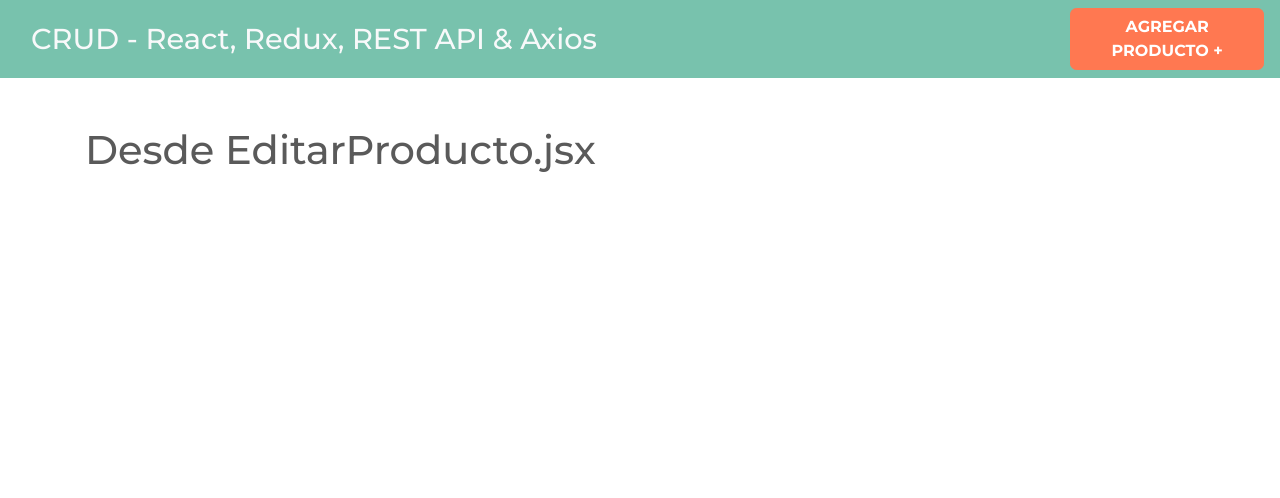
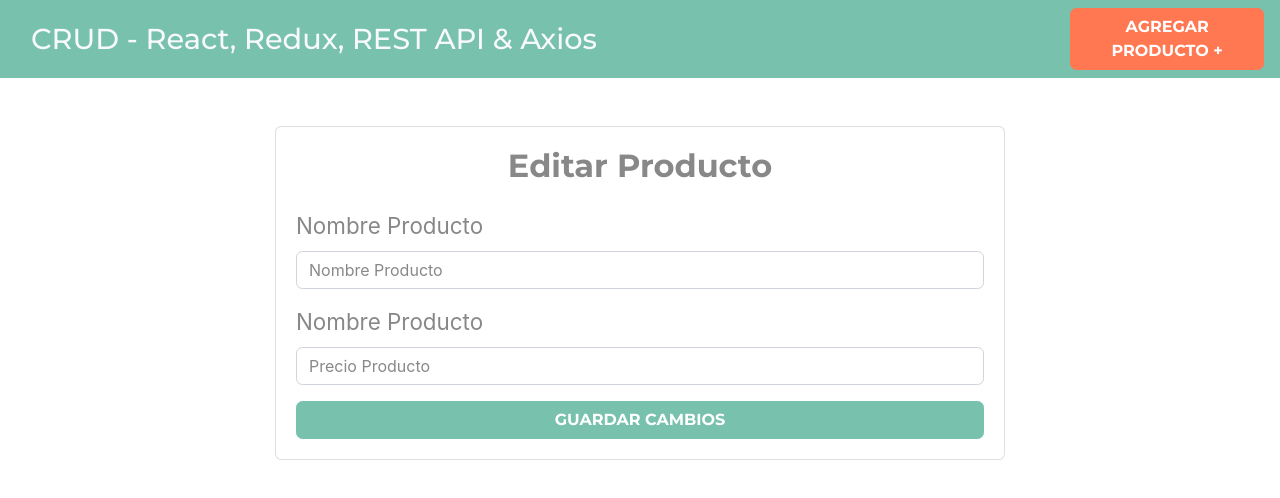
Before and after one commit to pipe473/Proyecto-Restaurante-con-REDUX, a React (Create React App) app: page /productos/editar/1 in a window 1280 px wide. Shown: the top 498 px of the page. Built offline with nearby package versions, Linux system fonts and the light colour scheme.

Commit message:
Creando la edición de productos y listado

```diff
--- a/src/components/EditarProducto.jsx
+++ b/src/components/EditarProducto.jsx
@@ -2,7 +2,44 @@
 
 const EditarProducto = () => {
     return (
-        <h1>Desde EditarProducto.jsx</h1>
+        <div className="row justify-content-center">
+            <div className="col-md-8">
+                <div className="card">
+                    <div className="card-body">
+                        <h2 className="text-center mb-4 font-weight-bold">
+                            Editar Producto
+                        </h2>
+                        <form>
+                            <div className="form-group">
+                                <label>Nombre Producto</label>
+                                <input
+                                    type="text"
+                                    className="form-control"
+                                    placeholder="Nombre Producto"
+                                    name="nombre"
+                                />
+
+                            </div>
+                            <div className="form-group">
+                                <label>Nombre Producto</label>
+                                <input
+                                    type="number"
+                                    className="form-control"
+                                    placeholder="Precio Producto"
+                                    name="precio"
+                                />
+
+                            </div>
+                            <button
+                                type="submit"
+                                className="btn btn-primary font-weight-bold text-uppercase d-block w-100"
+                                >Guardar Cambios
+                            </button>
+                        </form>
+                    </div>
+                </div>
+            </div>
+        </div>
      );
 }
 
--- a/src/components/Productos.jsx
+++ b/src/components/Productos.jsx
@@ -1,8 +1,23 @@
-import React from 'react';
+import React, { Fragment } from 'react';
 
 const Productos = () => {
     return (
-        <h1>Desde Productos.jsx</h1>
+        <Fragment>
+            <h2 className="text-center my-5">Listado de Productos</h2>
+
+            <table className="table table-striped">
+                <thead className="bg-primary table-dark">
+                    <tr>
+                        <th scope="col">Nombre</th>
+                        <th scope="col">Precio</th>
+                        <th scope="col">Acciones</th>
+                    </tr>
+                </thead>
+                <tbody>
+
+                </tbody>
+            </table>
+        </Fragment>
      );
 }
 
```
